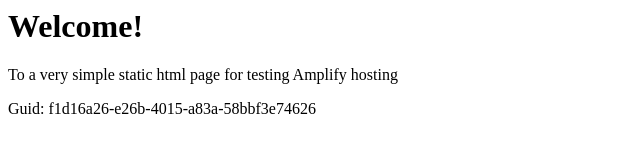
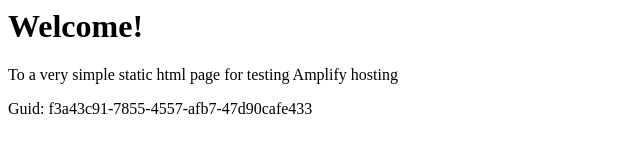
Before and after one commit to aws-aemilia-gru/Github-PR-Commit-Integration-Test-DoNotTouch-GitHubWebhookPushCanaryTest-v1-preprod-sa-east-1, a website: page src/index.html in a window 1280 px wide. Shown: the full height of the page, 0-640 px from the left. Drawn offline with Linux system fonts and the light colour scheme.

Commit message:
commit from integ tests

```diff
--- a/src/index.html
+++ b/src/index.html
@@ -12,6 +12,6 @@
 <body>
     <h1>Welcome!</h1>
     <p>To a very simple static html page for testing Amplify hosting</p>
-    <p>Guid: f1d16a26-e26b-4015-a83a-58bbf3e74626</p></body>
+    <p>Guid: f3a43c91-7855-4557-afb7-47d90cafe433</p></body>
 
 </html>
```
